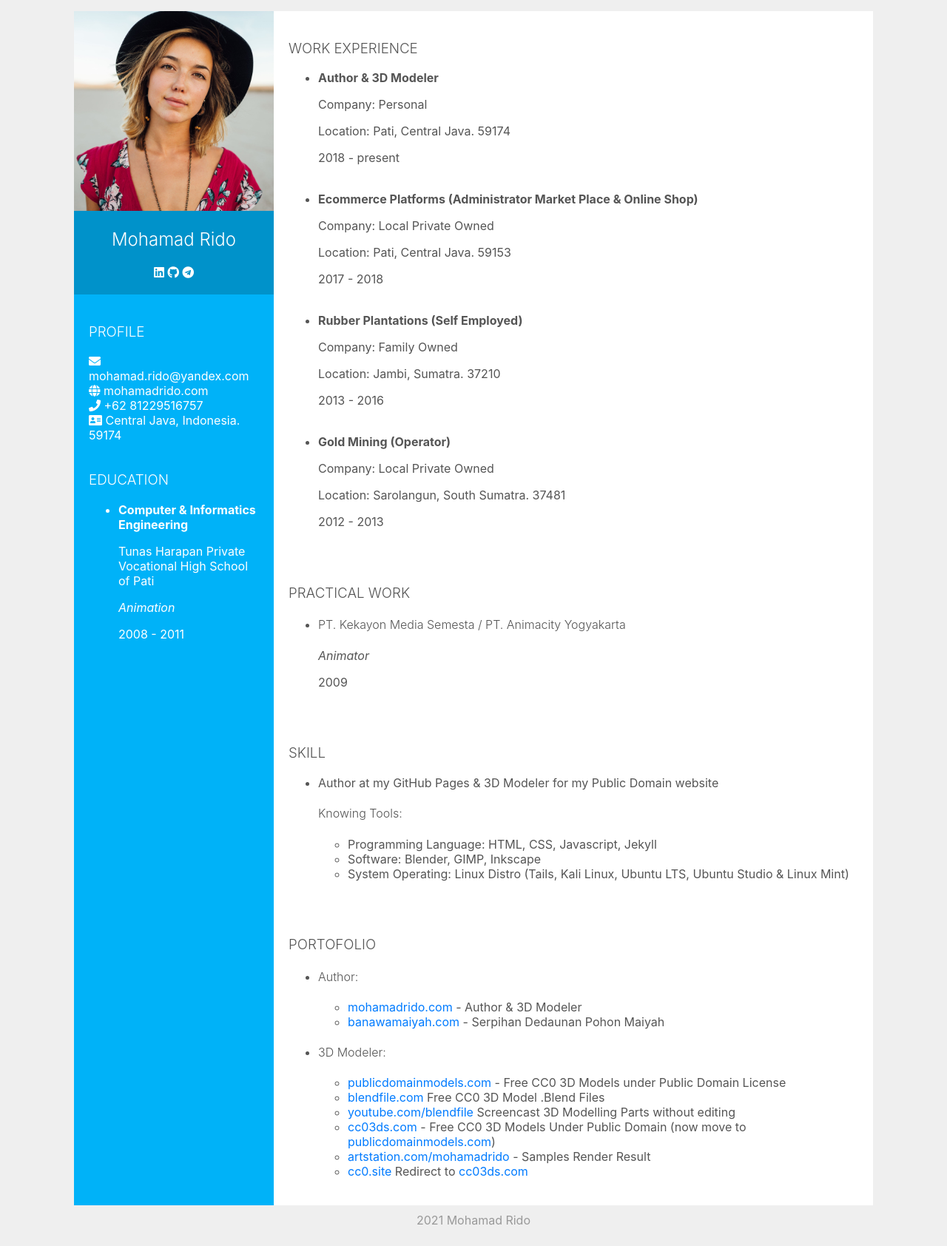
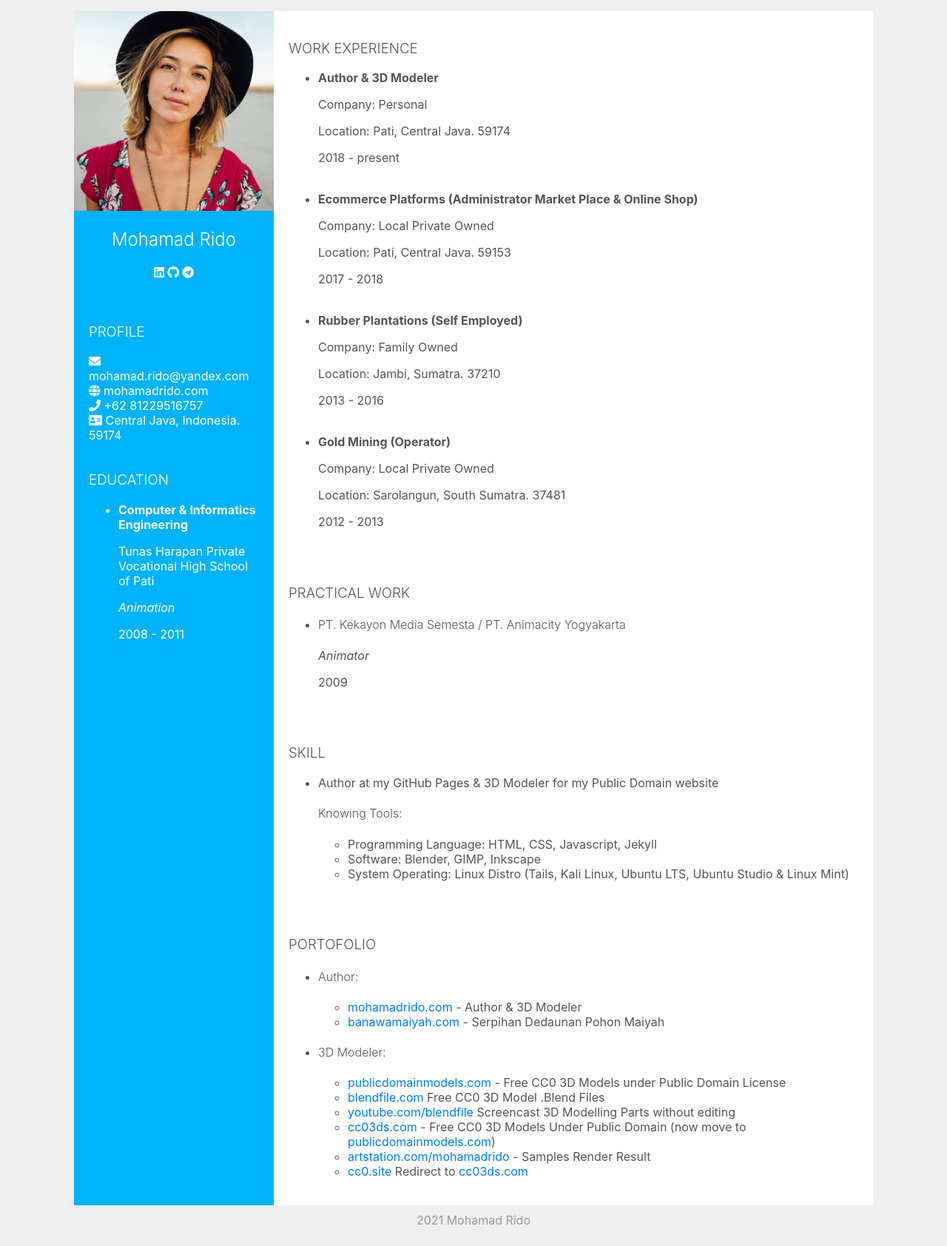
Before and after one commit to mohamadrido/about, a Jekyll site: the page built from index.html, in a window 1280 px wide. Shown: the whole page at 74% size. Built offline with Jekyll 4.4.1, drawn with Linux system fonts in a browser that asks for light colours; nearby versions of some CDN libraries.

Commit message:
Update default.html

```diff
--- a/_layouts/default.html
+++ b/_layouts/default.html
@@ -53,7 +53,7 @@ h1, h2, h3, h4, h5, h6, .h1, .h2, .h3, .h4, .h5, .h6 {
 /* Create two equal columns that floats next to each other */
 .column1 {
   float: left;
-  background: #0092ca;
+  background: #00b2f8;
   color: #fff;
   width: 25%;
   height: auto; /* Should be removed. Only for demonstration */
```
